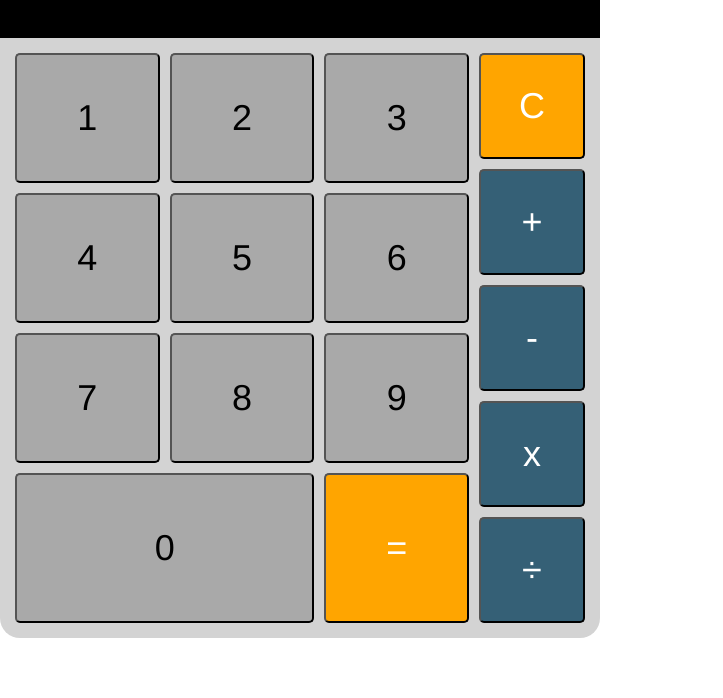
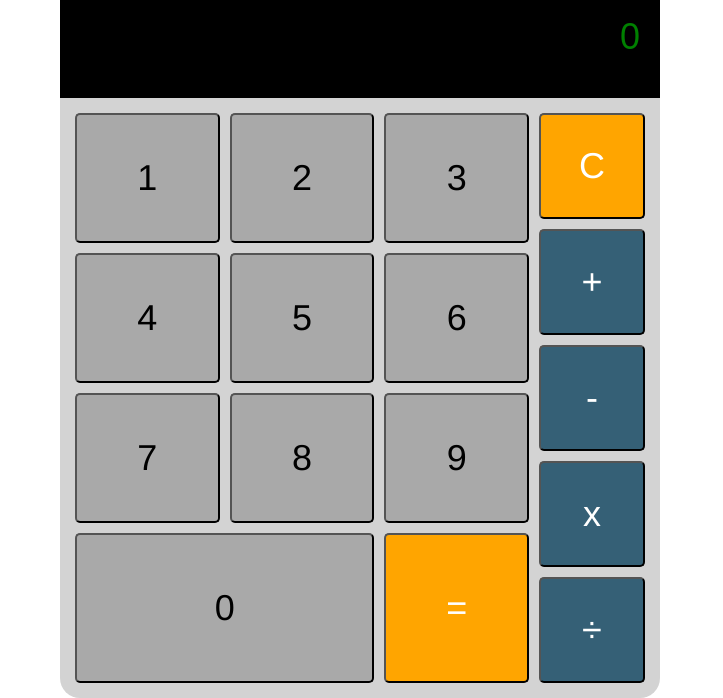
Before and after one commit to ChristianIlliano/htmlcss-simple-calculator, a plain HTML site: page index.html in a window 1280 px wide. Shown: the part 208-906 px from the top of the page, without its empty margins (0-723 px from the left). Before the commit the page ends 846 px from the top, so only its background shows below. Drawn offline with Linux system fonts and the light colour scheme.

Commit message:
feat: positioning

```diff
--- a/css/style.css
+++ b/css/style.css
@@ -7,6 +7,8 @@
 
 /* COMMON */
 .calculator {
+    position: absolute;
+    margin: 60px;
     border-radius: 20px;
     justify-content: center;
     align-items: start;
```
